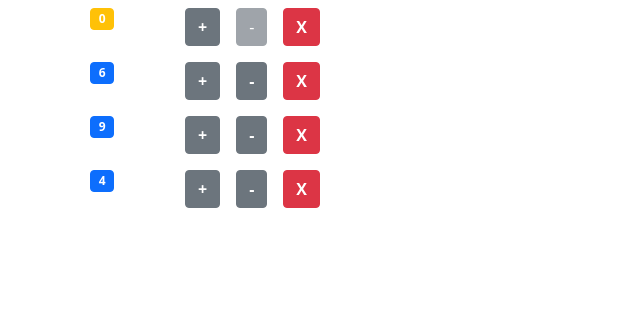
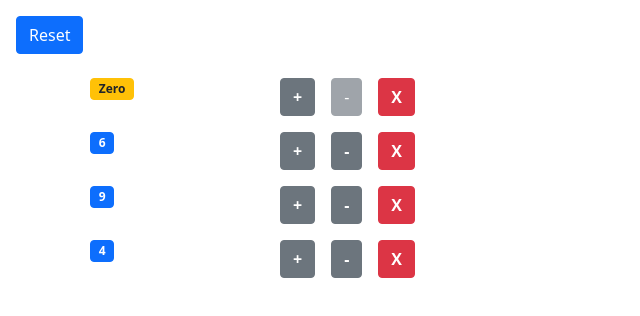
Before and after one commit to Nahzaz19/cart, a React (Create React App) app: page / in a window 1280 px wide. Shown: the top 316 px of the page, without its empty margins (0-640 px from the left). Built offline with nearby package versions, Linux system fonts and the light colour scheme.

Commit message:
Implemented handleReset

```diff
--- a/src/components/Product.jsx
+++ b/src/components/Product.jsx
@@ -6,9 +6,9 @@ class Product extends Component {
       <div>
         <div className="container">
           <div className="row">
-            <div className="col-1">
+            <div className="col-2">
               <button className={this.getBadgeClasses()}>
-                {this.props.product.quantity}
+                {this.formatQuantity()}
               </button>
             </div>
             <div className="col">
@@ -41,11 +41,17 @@ class Product extends Component {
     classes += this.props.product.quantity === 0 ? "disabled" : "fw-bold";
     return classes;
   }
-
   getBadgeClasses() {
     let classes = "m-2 badge fw-bold btn btn-";
-    classes += this.props.product.quantity === 0 ? "warning" : "primary";
+    classes +=
+      this.props.product.quantity === 0 ? "warning text-dark" : "primary";
     return classes;
+  }
+
+  formatQuantity() {
+    return this.props.product.quantity === 0
+      ? "Zero"
+      : this.props.product.quantity;
   }
 }
 
--- a/src/components/Products.jsx
+++ b/src/components/Products.jsx
@@ -27,9 +27,23 @@ class Products extends Component {
     this.setState({ products });
   };
 
+  handleReset = () => {
+    const products = this.state.products.map((product) => ({
+      ...product,
+      quantity: 0,
+    }));
+    this.setState({ products });
+  };
+
   render() {
     return (
       <div>
+        <button
+          onClick={() => this.handleReset()}
+          className="btn btn-primary m-3"
+        >
+          Reset
+        </button>
         {this.state.products.map((product) => (
           <Product
             key={product.id}
```
